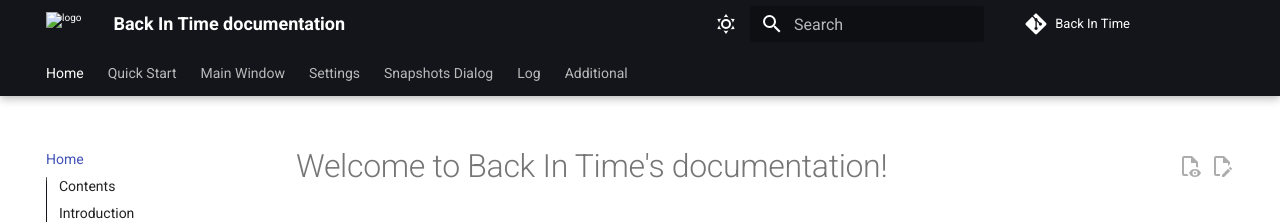
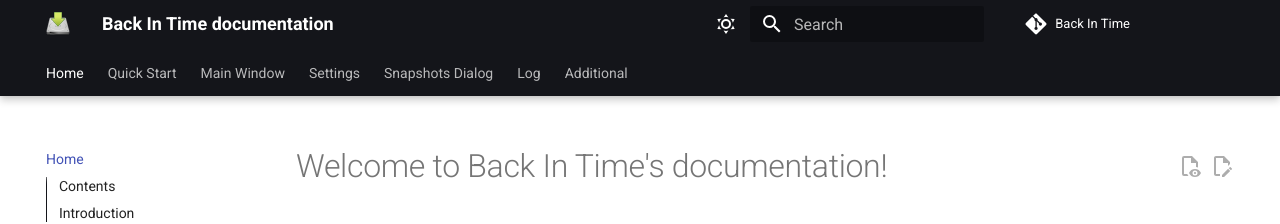
Before and after one commit to stcksmsh/backintime-docs, an MkDocs documentation site: the page built from docs/index.md, in a window 1280 px wide. Shown: the top 224 px of the page. Built offline with MkDocs 1.6.1 and Material for MkDocs 9.7.7, drawn with Linux system fonts in a browser that asks for light colours; comment, search, counter and statistics services are not loaded.

Commit message:
Added favicon and logo

```diff
--- a/mkdocs.yml
+++ b/mkdocs.yml
@@ -9,6 +9,7 @@ repo_url: https://github.com/bit-team/backintime
 theme:
   name: material
   logo: _images/logo48.png
+  favicon: _images/logo48.png
   features:
     - announce.dismiss
     - content.action.edit
```
Also changed, not shown: docs/_images/logo48.png (added).
